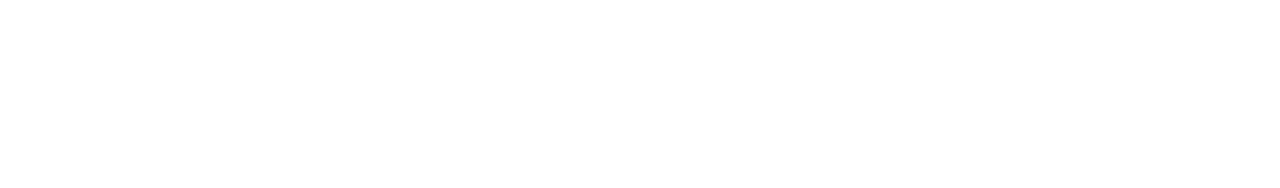
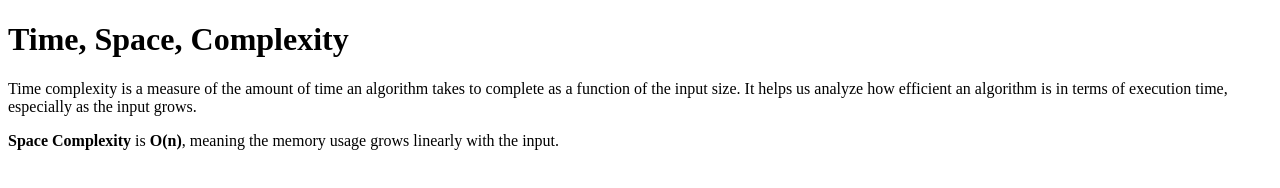
Before and after one commit to acciojob/time-and-space-complexity-AYUSH591263, a website: page main.html in a window 1280 px wide. Drawn offline with Linux system fonts and the light colour scheme.

Commit message:
created a submission

```diff
--- a/main.html
+++ b/main.html
@@ -8,6 +8,11 @@
 
 <body>
 	<!-- the entire body must be written by student -->
+<h1>Time, Space, Complexity</h1>
+	<p>Time complexity is a measure of the amount of time an algorithm takes to complete as a function of the input size. It helps us analyze how efficient an algorithm is in terms of execution time, especially as the input grows.</p>
+ <p><b>Space Complexity</b> is <b>O(n)</b>, meaning the memory usage grows linearly with the input.</p>
+
+
     <script type="text/javascript" src="./script.js">
 </script>
 
```
